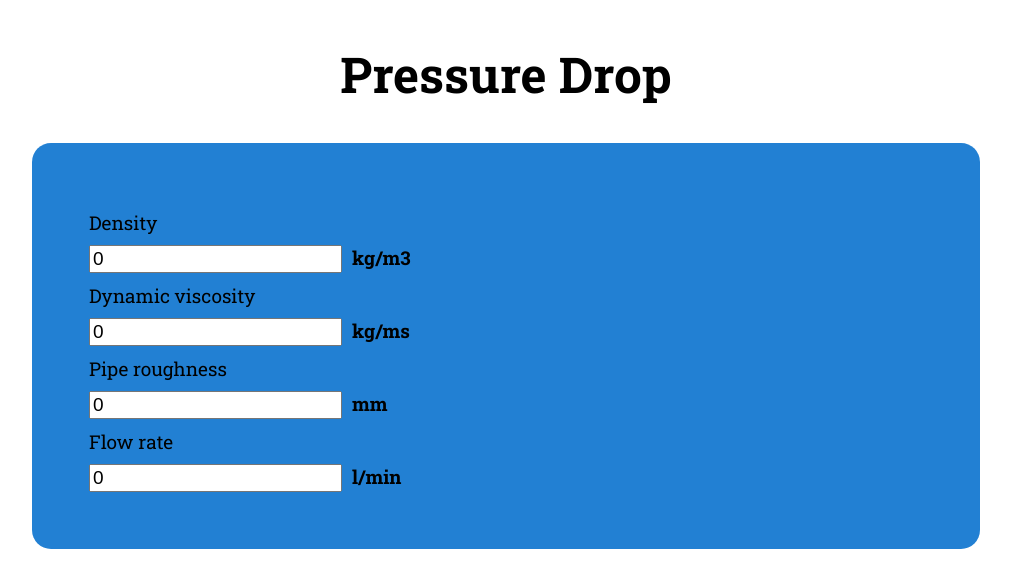
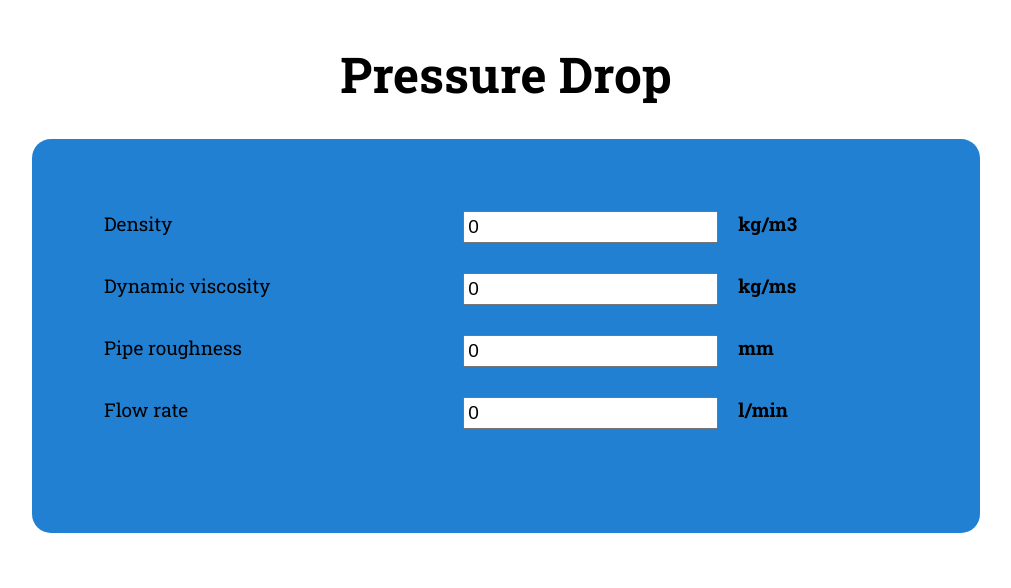
Before and after one commit to katebry/pressure-drop, a Vue app: page / in a window 1280 px wide. Shown: the top 588 px of the page, without its empty margins (134-1145 px from the left). Built offline with nearby package versions, Linux system fonts and the light colour scheme.

Commit message:
fix: playing around with subgrids

```diff
--- a/src/App.vue
+++ b/src/App.vue
@@ -36,7 +36,7 @@ body {
 
 .mainContent {
   grid-area: 2 / 2 / 5 / 5;
-  background-color: #2280D3;
+  background-color: #2280d3;
   padding: 3rem;
   border-radius: 1rem;
 }
--- a/src/components/CustomInput.vue
+++ b/src/components/CustomInput.vue
@@ -6,10 +6,10 @@ export default {
 </script>
 
 <template>
-  <div class="label">
+  <div class="container">
+    <label>
       {{ label }}
-  </div>
-  <div class="inputWrapper">
+    </label>
       <input
         type="number"
         :value="modelValue"
@@ -24,17 +24,16 @@ export default {
 <style scoped>
 input {
   font-size: 19px;
+  padding: 3px;
 }
-.label {
-  grid-area: 2 / 2 / 4 / 3;
-  margin: 10px 0;
-}
-.inputWrapper {
-  grid-area: 2 / 3 / 4 / 4;
-  display: flex;
+.container {
+  display: grid;
+  max-width: 100%;
+  grid-template-columns: 1fr 0.5fr 0.5fr;
+  grid-gap: 20px;
+  padding: 15px;
 }
 .unit {
   font-weight: bold;
-  margin-left: 10px;
 }
 </style>
--- a/src/components/InputData.vue
+++ b/src/components/InputData.vue
@@ -35,8 +35,8 @@ export default {
 
 <style scoped>
 .wrapper {
-  grid-area: 2 / 2 / 4 / 4;
-  display: flex;
-  flex-direction: column;
+  /*grid-area: 2 / 2 / 4 / 4;*/
+  /*display: flex;*/
+  /*flex-direction: column;*/
 }
 </style>
```
Lines whose indentation alone changed are shown as unchanged.
